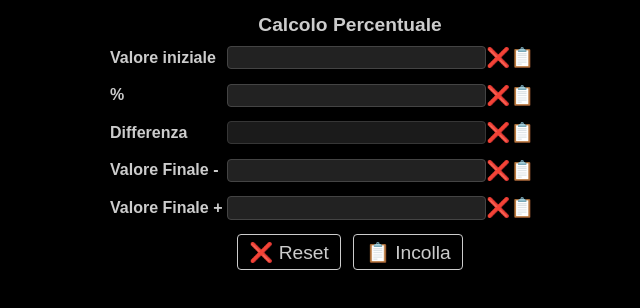
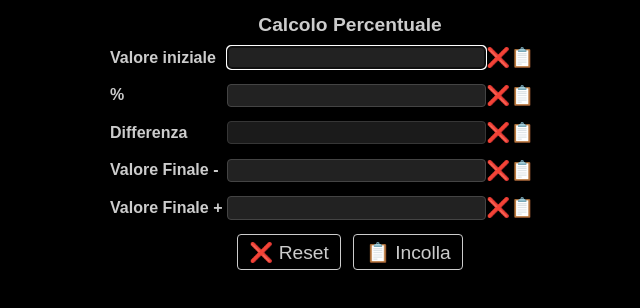
Before and after one commit to kiyn/btc, a plain HTML site: page PERCENTUALE99.html in a window 1280 px wide. Shown: the whole page, without its empty margins (290-930 px from the left). Drawn offline with Linux system fonts and the light colour scheme.

Commit message:
Update PERCENTUALE99.html

```diff
--- a/PERCENTUALE99.html
+++ b/PERCENTUALE99.html
@@ -113,7 +113,7 @@
     <div class="row">
       <div class="label">Valore iniziale</div>
       <div class="input-container">
-        <input id="iniziale" type="tel" placeholder="">
+        <input id="iniziale" type="tel" placeholder="" autofocus>
         <button class="clear" data-target="iniziale">&#x274C;</button>
         <button class="copy" data-target="iniziale">&#x1F4CB;</button>
       </div>
```
